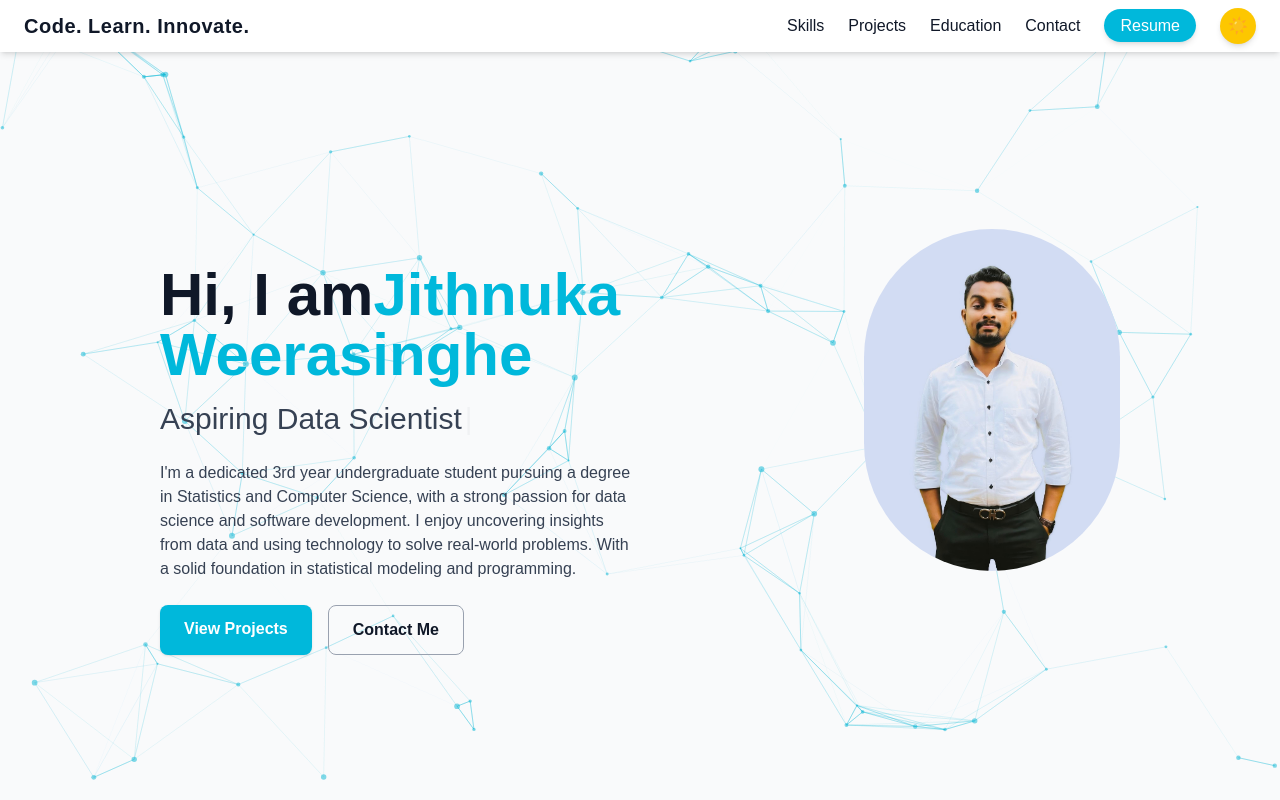
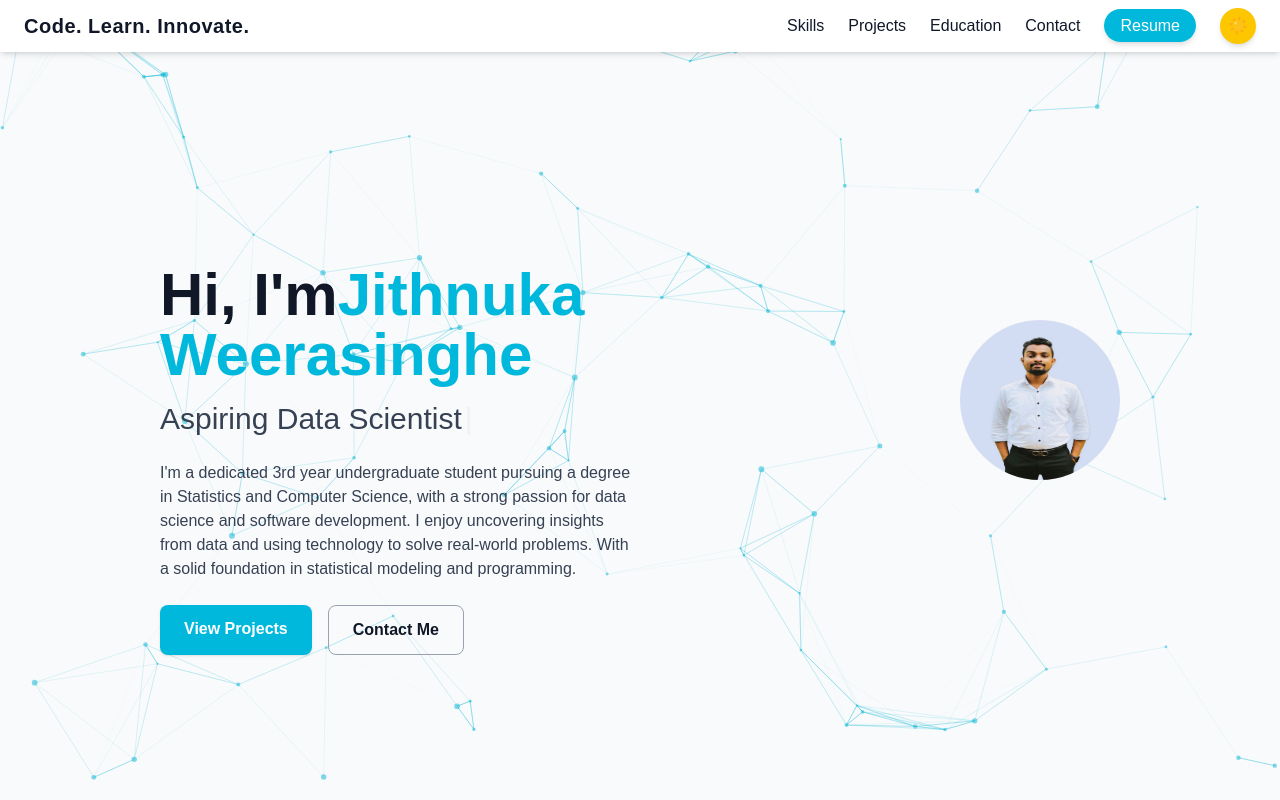
Before and after one commit to JITHNU/Portfolio-Site, a Next.js app: page / in a window 1280 px wide. Shown: the top 800 px of the page. Built offline with nearby package versions, Linux system fonts and the light colour scheme.

Commit message:
Update page.tsx

```diff
--- a/src/app/page.tsx
+++ b/src/app/page.tsx
@@ -163,7 +163,7 @@ export default function Home() {
           animate={{ opacity: 1, x: 0 }}
           transition={{ duration: 1 }}
         >
-          <h1 className="text-5xl md:text-6xl font-extrabold mb-4"><br /><br />Hi, I am<span className="text-cyan-500">Jithnuka Weerasinghe</span></h1>
+          <h1 className="text-5xl md:text-6xl font-extrabold mb-4"><br /><br />Hi, I&apos;m<span className="text-cyan-500">Jithnuka Weerasinghe</span></h1>
           <h2 className={clsx("text-2xl md:text-3xl font-medium mb-6", isDark ? "text-gray-300" : "text-gray-700")}>
             <Typewriter
               words={["AI/ML Enthusiast", "Aspiring Data Scientist", "Web Developer", "Turning Data into Insights"]}
@@ -202,7 +202,13 @@ export default function Home() {
           animate={{ opacity: 1, x: 0 }}
           transition={{ duration: 1 }}
         >
-          <Image src="/profile.jpg" alt="Jithnuka" width={256} height={256} className="rounded-full" />
+          <Image
+            src="/profile.jpg"
+            alt="Profile"
+            width={160}
+            height={160}
+            className="rounded-full w-40 h-40"
+          />
         </motion.div>
       </section>
 
```
